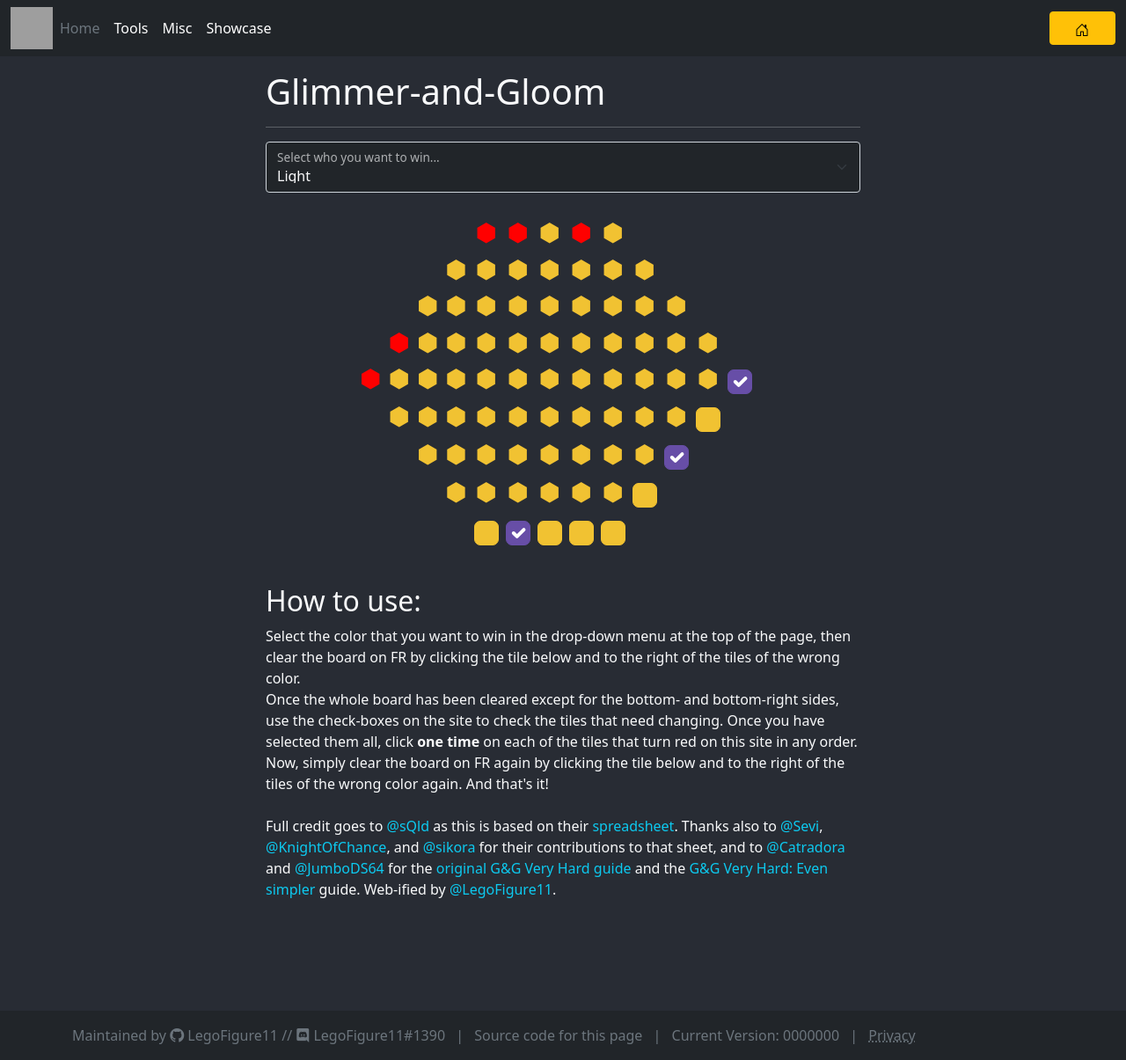
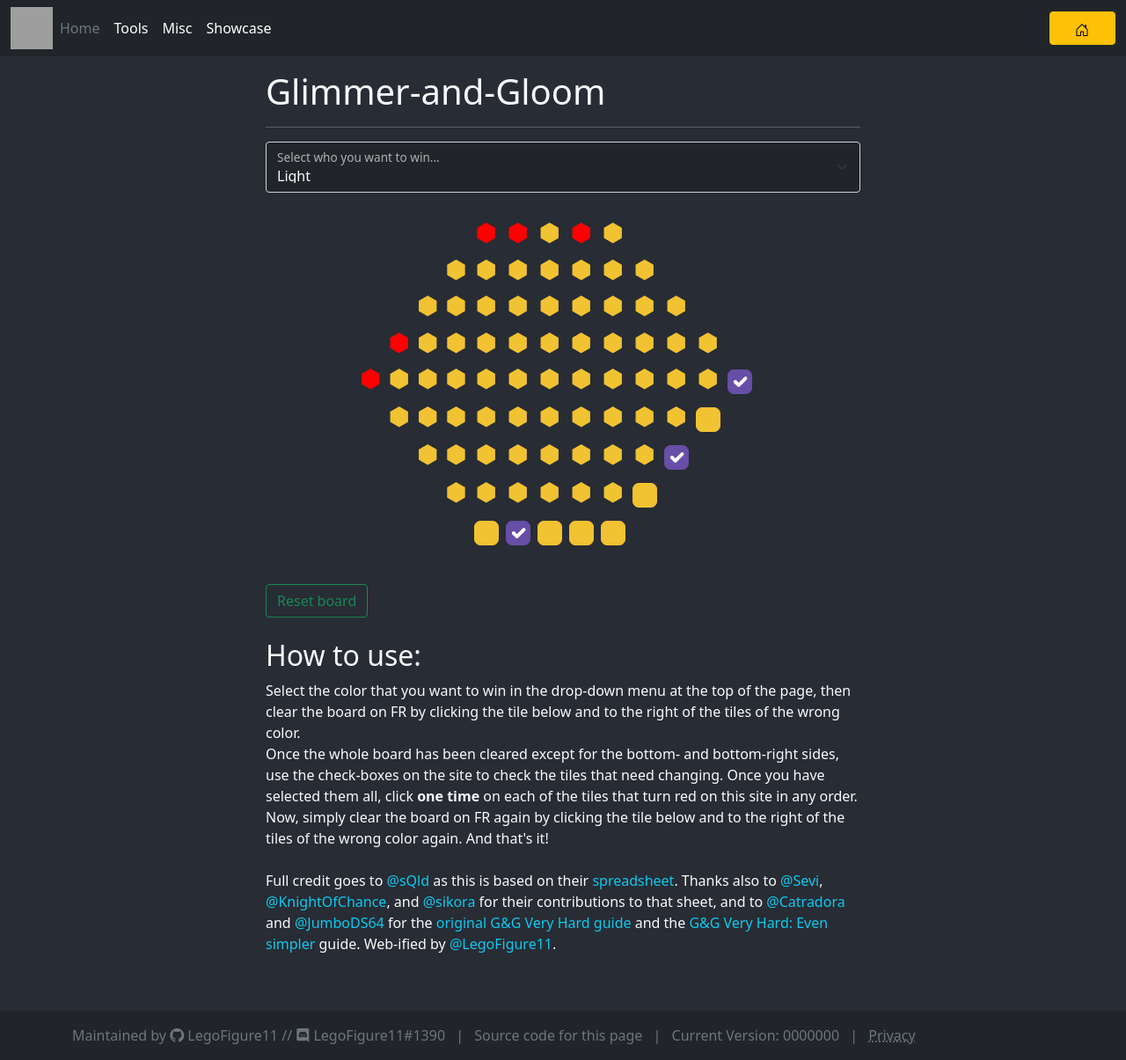
Before and after one commit to LegoFigure11/legofigure11.github.io, a Jekyll site: the page built from tools/glimmer-and-gloom/index.html, in a window 1280 px wide and 1205 px high. Shown: the whole window at 88% size. Built offline with Jekyll 4.4.1, drawn with Linux system fonts in a browser that asks for light colours; comment, search, counter and statistics services are not loaded; grey boxes are pictures that could not be loaded.

Commit message:
Add G&G Reset Board button

```diff
--- a/tools/glimmer-and-gloom/index.html
+++ b/tools/glimmer-and-gloom/index.html
@@ -176,6 +176,13 @@ permalink: /tools/glimmer-and-gloom/
 </div>
 
 <br />
+<div class="w-100 d-flex row justify-content-center">
+  <div class="col-md">
+    <button type="button" class="btn btn-outline-success" onclick="reset()">Reset board</button>
+  </div>
+</div>
+
+<br />
 
 <div>
   <h2>How to use:</h2>
@@ -280,4 +287,12 @@ permalink: /tools/glimmer-and-gloom/
     $(".form-check-input:checked").css("background-color", c);
     $(".form-check-input:checked").css("border-color", c);
   }
+
+  function reset() {
+    for (let i = 0; i < 9; i++) {
+      $("#input" + i).prop("checked", false);
+    }
+    calculate();
+    setColor();
+  }
 </script>
```
